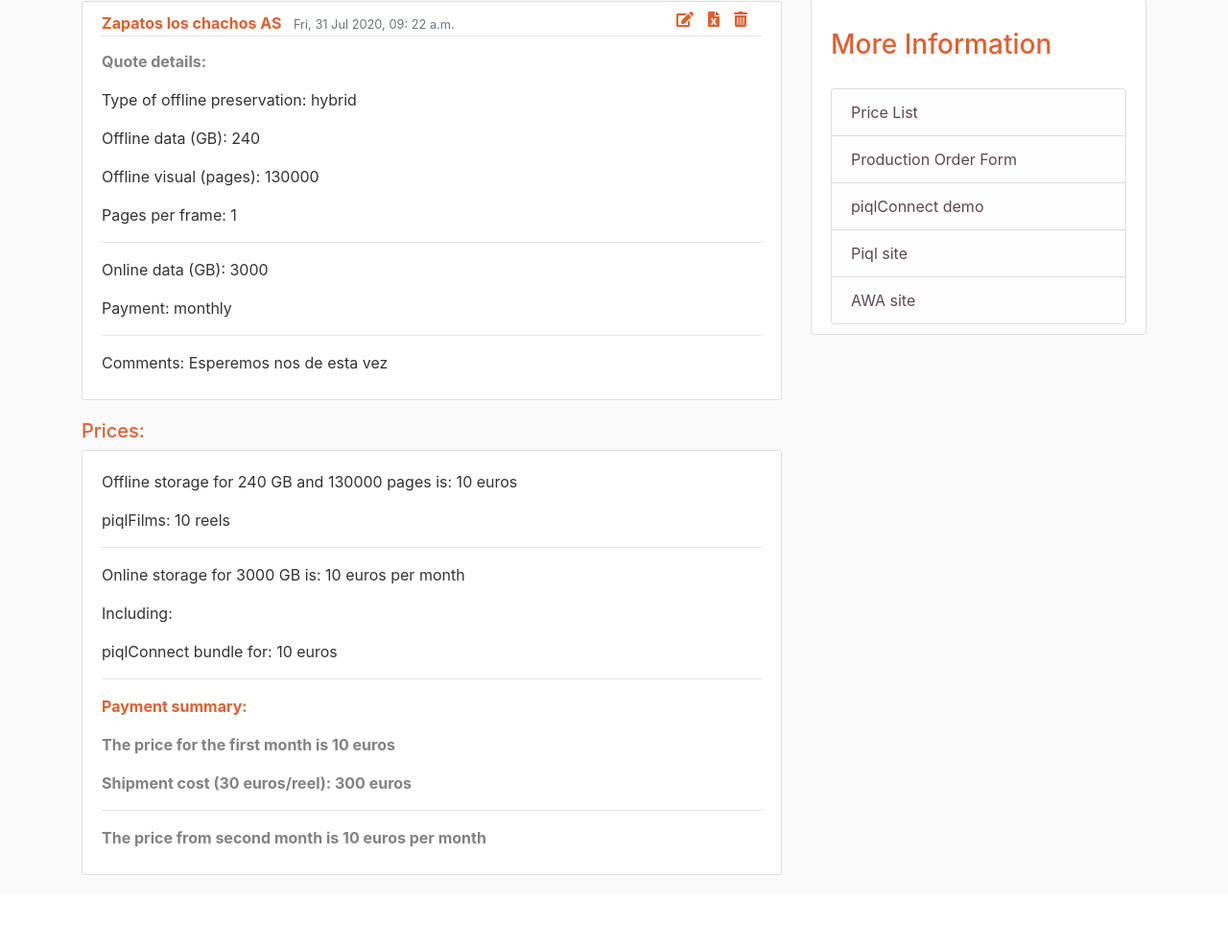
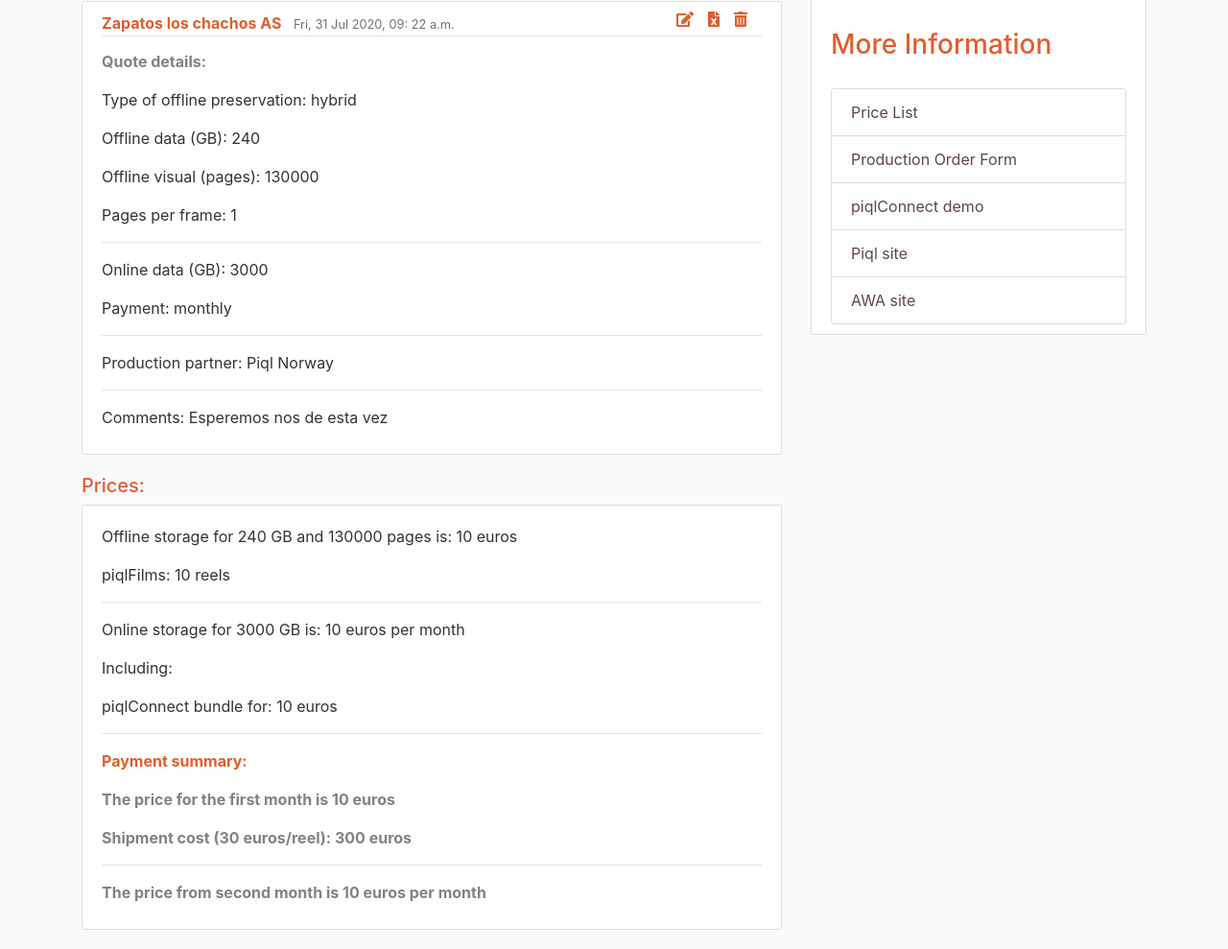
Before and after one commit to alfrtruj-p/calculator, a Django app: template calc/templates/calc/data_quote.html in a window 1280 px wide. Shown: the part 271-1260 px from the top of the page at 96% size. Before the commit the page ends 1183 px from the top, so only its background shows below. Run offline with Django 3.2, Linux system fonts and the light colour scheme; data comes from the database, SQL or seed files in the repository; the template is opened without the code that fills it: values that come from a table or form of the project are taken from there, most other values are stand-ins (such as "Sample title", 1, 10 or a date in 2020); parts of the project's set-up code (start-up, migrations or seed data) failed here and were passed over; some libraries are stand-ins or nearby versions.

Commit message:
refactoring

```diff
--- a/calc/templates/calc/data_quote.html
+++ b/calc/templates/calc/data_quote.html
@@ -64,6 +64,9 @@
                     <p>{{ days }} day(s) of professional services included</p>
                     <hr>
                 {% endif %}
+
+                <p>Production partner: {{ quote.production }}</p>
+                <hr>
 
                 <p>Comments: {{ quote.comment|linebreaksbr }}</p>
             </div>
```
